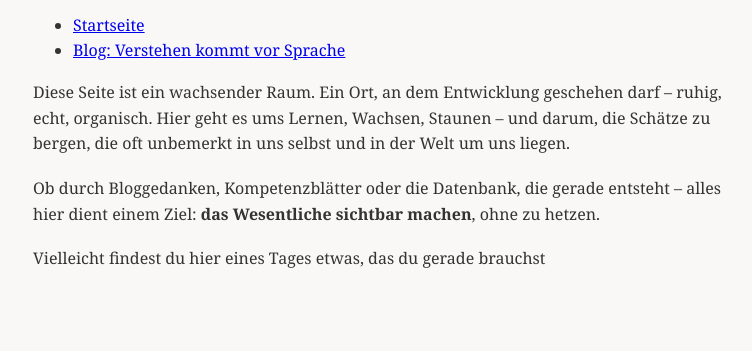
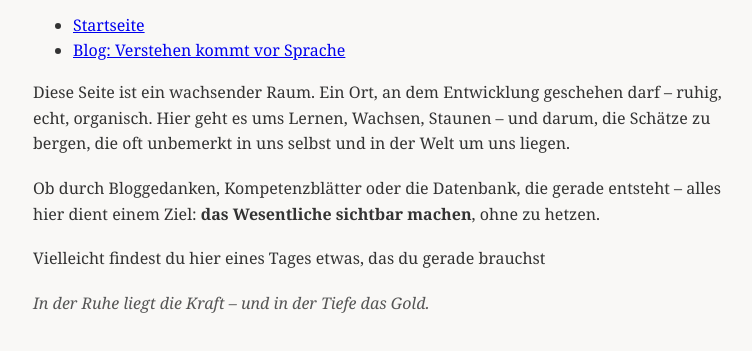
Before and after one commit to Llynia/geborgen, a plain HTML site: page index.html in a window 1280 px wide. Shown: the part 115-466 px from the top of the page, without its empty margins (257-1009 px from the left). Drawn offline with Linux system fonts and the light colour scheme.

Commit message:
Update index.html
Update Index

```diff
--- a/index.html
+++ b/index.html
@@ -28,3 +28,7 @@
 
   <p>
     Vielleicht findest du hier eines Tages etwas, das du gerade brauchst
+</p>
+
+  <p>
+    <em>In der Ruhe liegt die Kraft – und in der Tiefe das Gold.</em>
```
